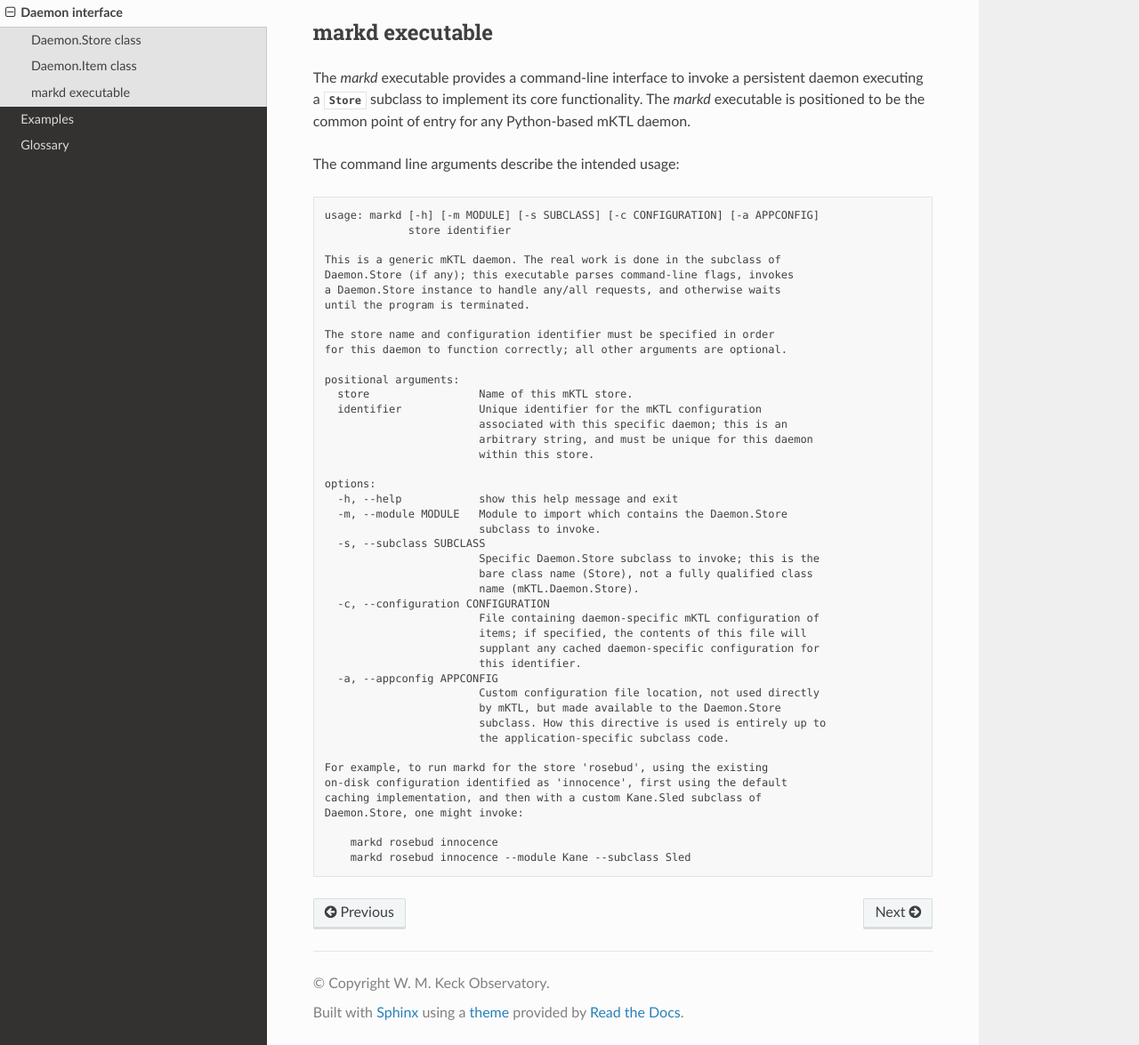
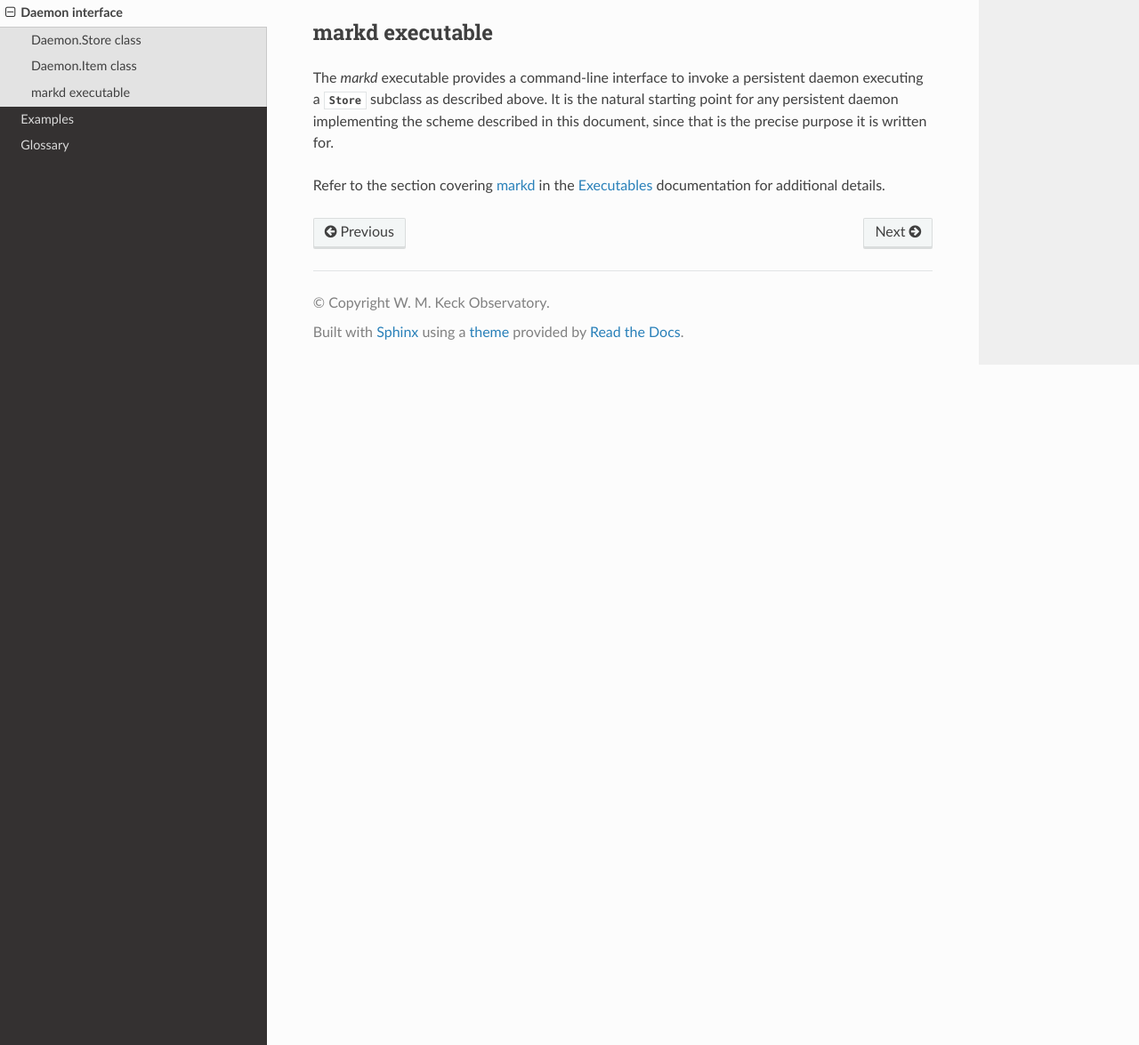
Before and after one commit to KeckObservatory/mKTL, a Sphinx documentation site: the page built from doc/daemon.rst, in a window 1280 px wide and 1400 px high, scrolled down 1249 px, cut to the strip 225-1400 px from the top of the window. Shown: the whole strip at 89% size. Built offline with Sphinx 7.4.7 and the Read the Docs theme 3.1.0, drawn with Linux system fonts in a browser that asks for light colours.

Commit message:
Move the markd documentation over to the 'executables' page. Share the load.

```diff
--- a/doc/daemon.rst
+++ b/doc/daemon.rst
@@ -73,17 +73,14 @@
    :members: poll, publish, req_get, req_poll, req_refresh, req_set, validate
 
 
-.. _markd:
-
 markd executable
 ----------------
 
 The `markd` executable provides a command-line interface to invoke a
-persistent daemon executing a :class:`Store` subclass to implement its core
-functionality. The `markd` executable is positioned to be the common point
-of entry for any Python-based mKTL daemon.
+persistent daemon executing a :class:`Store` subclass as described above.
+It is the natural starting point for any persistent daemon implementing
+the scheme described in this document, since that is the precise purpose
+it is written for.
 
-The command line arguments describe the intended usage:
-
-.. literalinclude:: ./markd.txt
-   :language: none
+Refer to the section covering :ref:`markd` in the :ref:`executables`
+documentation for additional details.
--- a/doc/executables.rst
+++ b/doc/executables.rst
@@ -1,3 +1,5 @@
+.. _executables:
+
 Executables
 ===========
 
@@ -15,11 +17,20 @@
     mark set key1=foo key2=bar key3=baz
 
 
+.. _markd:
+
 markd
 -----
 
-Refer to the section covering the :ref:`markd` in the :ref:`daemon`
-documentation.
+The `markd` executable provides a command-line interface to invoke a
+persistent daemon executing a :class:`Store` subclass to implement its core
+functionality. The `markd` executable is positioned to be the common point
+of entry for any Python-based mKTL daemon.
+
+The command line arguments describe the intended usage:
+
+.. literalinclude:: ./markd.txt
+   :language: none
 
 
 .. _markguided:
```
